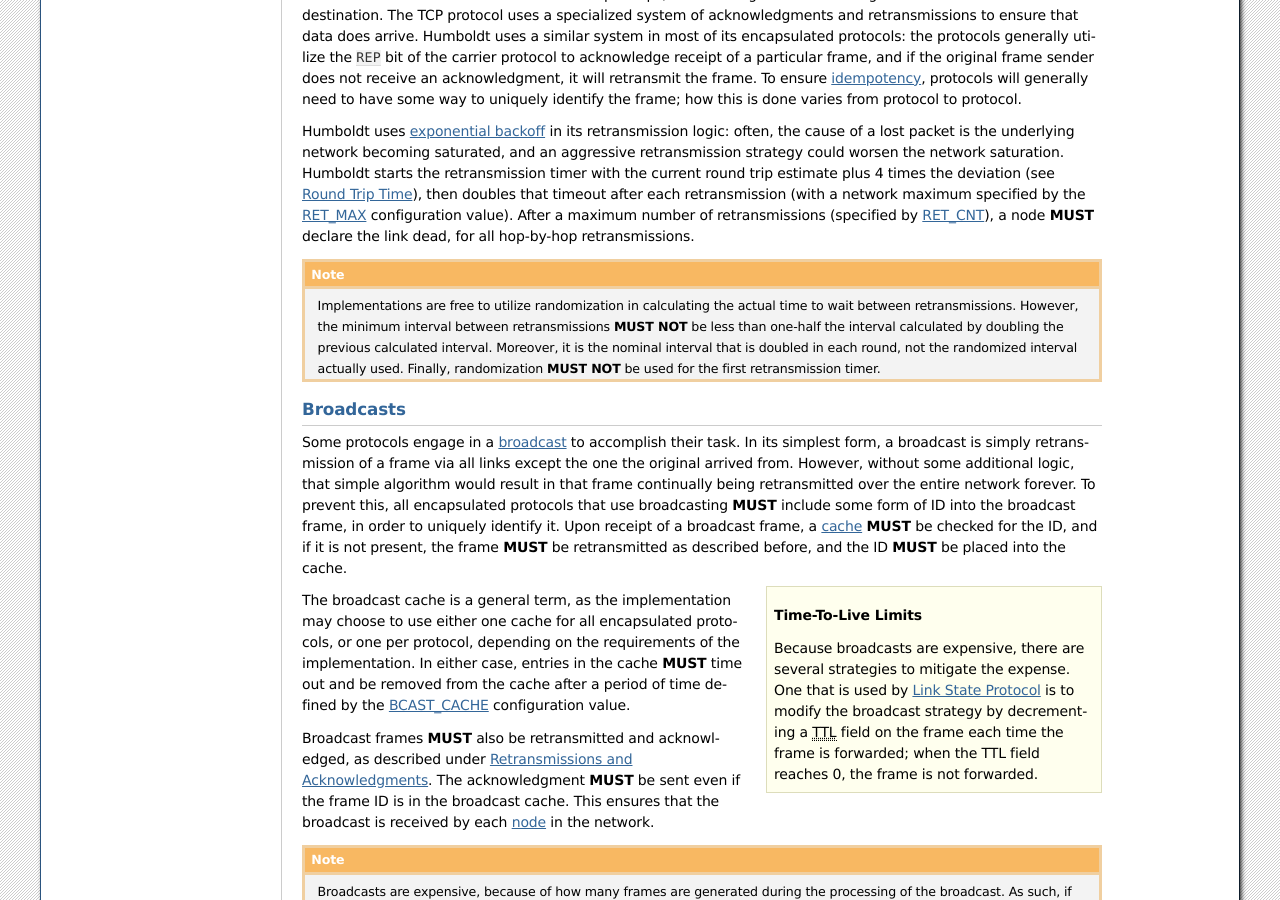
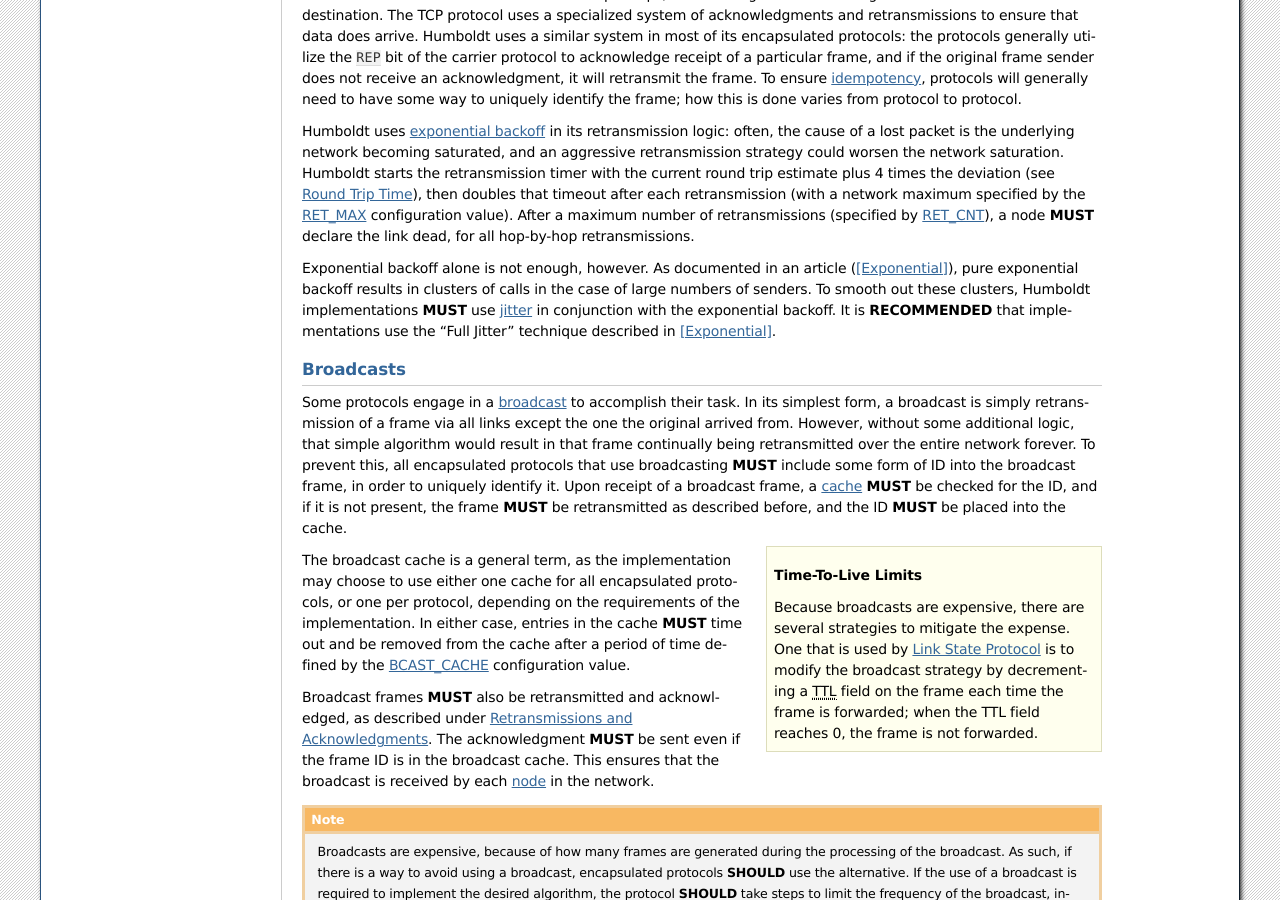
Before and after one commit to hydralang/humboldt-doc, a Sphinx documentation site: the page built from source/basics.rst, in a window 1280 px wide and 900 px high, scrolled down 2954 px. Built offline with Sphinx 7.4.7, drawn with Linux system fonts in a browser that asks for light colours.

Commit message:
Update discussion of randomness in exponential backoff
This commit changes the discussion of randomness in the discussion around
exponential backoffs by introducing the term "jitter" and requiring that
implementations use jitter, recommending the use of "Full Jitter"
described in a blog post from Amazon.

```diff
--- a/source/basics.rst
+++ b/source/basics.rst
@@ -263,16 +263,13 @@
 :ref:`ret-cnt`), a node **MUST** declare the link dead, for all
 hop-by-hop retransmissions.
 
-.. note::
-
-   Implementations are free to utilize randomization in calculating
-   the actual time to wait between retransmissions.  However, the
-   minimum interval between retransmissions **MUST NOT** be less than
-   one-half the interval calculated by doubling the previous
-   calculated interval.  Moreover, it is the nominal interval that is
-   doubled in each round, not the randomized interval actually used.
-   Finally, randomization **MUST NOT** be used for the first
-   retransmission timer.
+Exponential backoff alone is not enough, however.  As documented in an
+article ([Exponential]_), pure exponential backoff results in clusters
+of calls in the case of large numbers of senders.  To smooth out these
+clusters, Humboldt implementations **MUST** use :term:`jitter` in
+conjunction with the exponential backoff.  It is **RECOMMENDED** that
+implementations use the "Full Jitter" technique described in
+[Exponential]_.
 
 .. index:: ! broadcast
 .. _broadcast:
--- a/source/bibliography.rst
+++ b/source/bibliography.rst
@@ -7,3 +7,4 @@
 .. [Peterson2007] Peterson, Larry L. and Davie, Bruce S.  *Computer
                   Networks, A Systems Approach*.  San Francisco:
                   Morgan Kaufmann, 2007.  Print.
+.. [Exponential] https://aws.amazon.com/blogs/architecture/exponential-backoff-and-jitter/
--- a/source/glossary.rst
+++ b/source/glossary.rst
@@ -112,6 +112,11 @@
        given frame multiple times are identical to the case where the
        frame was received exactly once.
 
+   jitter
+       The introduction of randomness into sleep times used with
+       :term:`exponential backoff` in order to smooth out the
+       clustering of retransmissions.
+
    link-state routing protocols
        Routing protocols where the nodes periodically send out
        messages to all nodes about their own state, including
```
